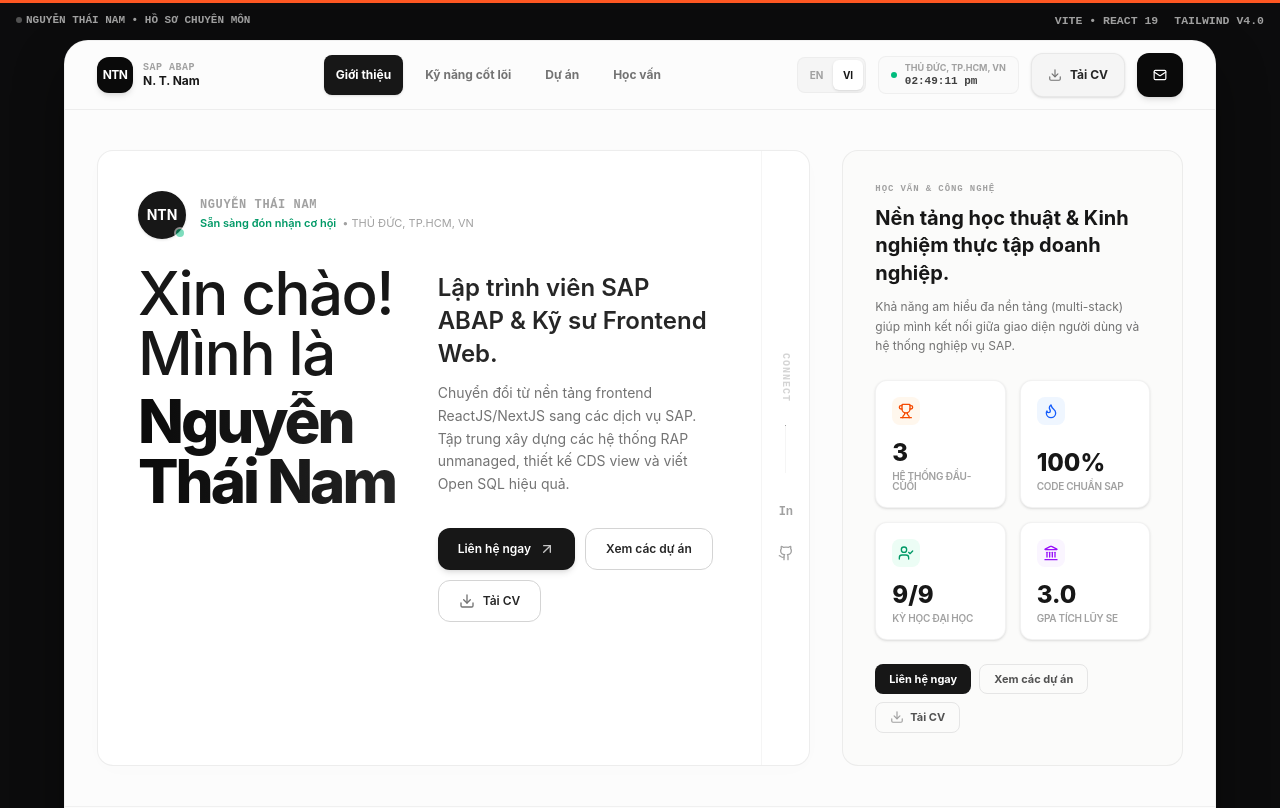
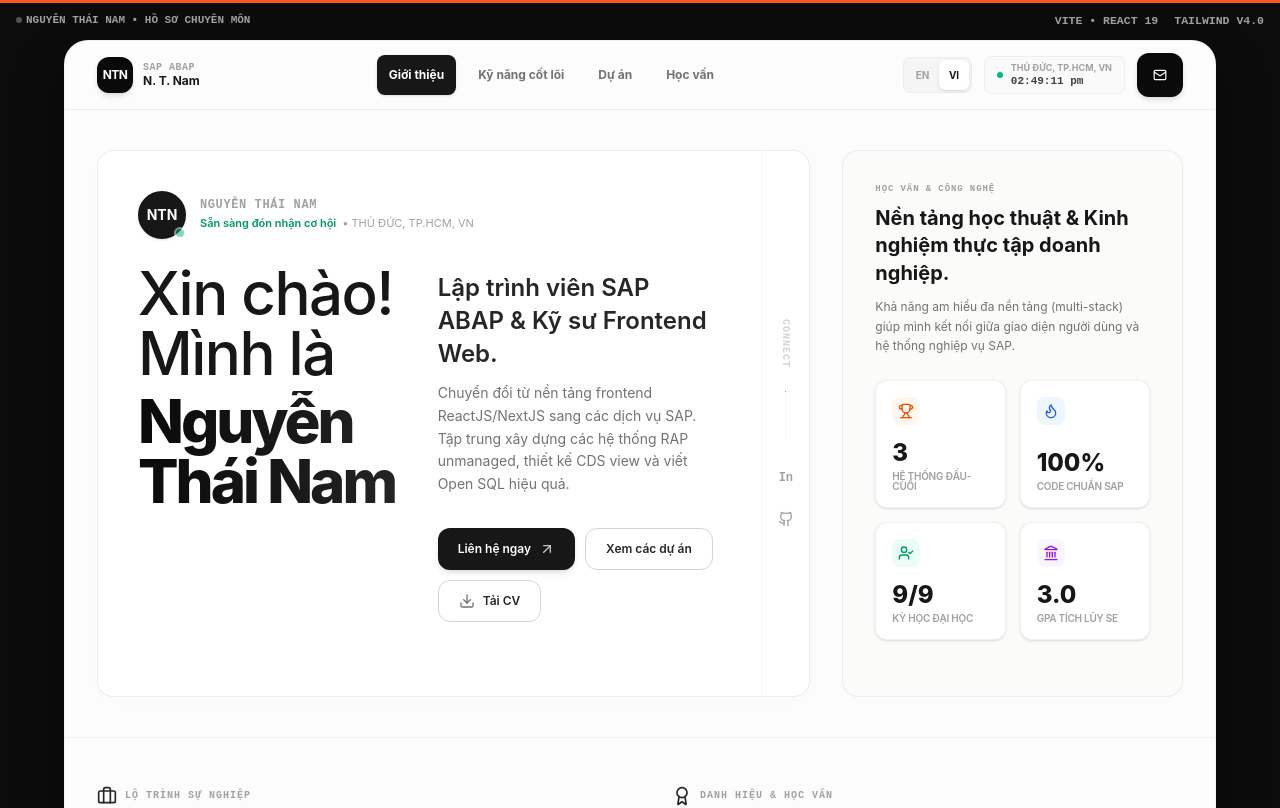
Before and after one commit to namt-fptu/portfolio_tnam, a React (Vite) app: page / in a window 1280 px wide. Shown: the top 808 px of the page. Built offline with nearby package versions, Linux system fonts and the light colour scheme.

Commit message:
style: remove redundant download CV and CTA buttons from header and metrics card

```diff
--- a/src/components/Header.tsx
+++ b/src/components/Header.tsx
@@ -4,7 +4,7 @@
  */
 
 import React, { useEffect, useState } from "react";
-import { Mail, Menu, X, Globe, Download } from "lucide-react";
+import { Mail, Menu, X, Globe } from "lucide-react";
 import { useLanguage } from "../context/LanguageContext";
 import { motion, AnimatePresence } from "motion/react";
 
@@ -127,18 +127,6 @@
             </div>
           </div>
 
-          {/* Download CV CTA Button */}
-          <a
-            href="/Tnam_CV.pdf"
-            download="Tnam_CV.pdf"
-            target="_blank"
-            rel="noopener noreferrer"
-            className="px-4 py-2.5 bg-neutral-100 hover:bg-neutral-200 text-neutral-800 border border-neutral-200/80 rounded-xl text-xs font-bold shadow-sm cursor-pointer flex items-center gap-2 transition-all active:scale-95 leading-none min-h-[44px] shrink-0"
-          >
-            <Download className="w-3.5 h-3.5 text-neutral-500" />
-            <span className="hidden sm:inline">{t("common.download_cv")}</span>
-          </a>
-
           {/* Action CTA Button */}
           <button
             type="button"
@@ -199,26 +187,6 @@
                 })}
               </div>
 
-              {/* Download CV inside mobile panel */}
-              <div className="pt-3 border-t border-dashed border-neutral-100 flex items-center justify-between gap-4">
-                <div className="flex items-center gap-1.5">
-                  <Download className="w-3.5 h-3.5 text-neutral-400" />
-                  <span className="text-xs font-bold text-neutral-500">
-                    {language === "vi" ? "Hồ Sơ Sơ Yếu" : "Curriculum Vitae"}
-                  </span>
-                </div>
-                <a
-                  href="/Tnam_CV.pdf"
-                  download="Tnam_CV.pdf"
-                  target="_blank"
-                  rel="noopener noreferrer"
-                  className="px-3 py-1.5 rounded-md bg-neutral-50 border border-neutral-200 text-neutral-800 text-[10px] font-bold tracking-tight transition-all cursor-pointer min-h-[30px] flex items-center gap-1.5"
-                >
-                  <Download className="w-3 h-3 text-neutral-500" />
-                  <span>{t("common.download_cv")}</span>
-                </a>
-              </div>
-
               {/* Languages toggle inside mobile panel */}
               <div className="pt-3 border-t border-dashed border-neutral-100 flex items-center justify-between gap-4">
                 <div className="flex items-center gap-1.5">
--- a/src/components/Hero.tsx
+++ b/src/components/Hero.tsx
@@ -184,30 +184,7 @@
 
           </div>
 
-          <div className="flex gap-2 flex-wrap">
-            <button
-              onClick={onTalkClick}
-              className="text-[11px] px-3.5 py-1.5 rounded-lg bg-neutral-900 text-white font-bold hover:bg-neutral-800 cursor-pointer"
-            >
-              {t("header.get_in_touch")}
-            </button>
-            <button
-              onClick={onSeeWorkClick}
-              className="text-[11px] px-3.5 py-1.5 rounded-lg border border-neutral-200 hover:bg-neutral-100 text-neutral-600 font-bold cursor-pointer"
-            >
-              {t("hero.view_projects")}
-            </button>
-            <a
-              href="/Tnam_CV.pdf"
-              download="Tnam_CV.pdf"
-              target="_blank"
-              rel="noopener noreferrer"
-              className="text-[11px] px-3.5 py-1.5 rounded-lg border border-neutral-200 hover:bg-neutral-100 text-neutral-600 font-bold cursor-pointer flex items-center gap-1.5"
-            >
-              <Download className="w-3.5 h-3.5 text-neutral-400" />
-              <span>{t("common.download_cv")}</span>
-            </a>
-          </div>
+
         </div>
 
       </div>
```
